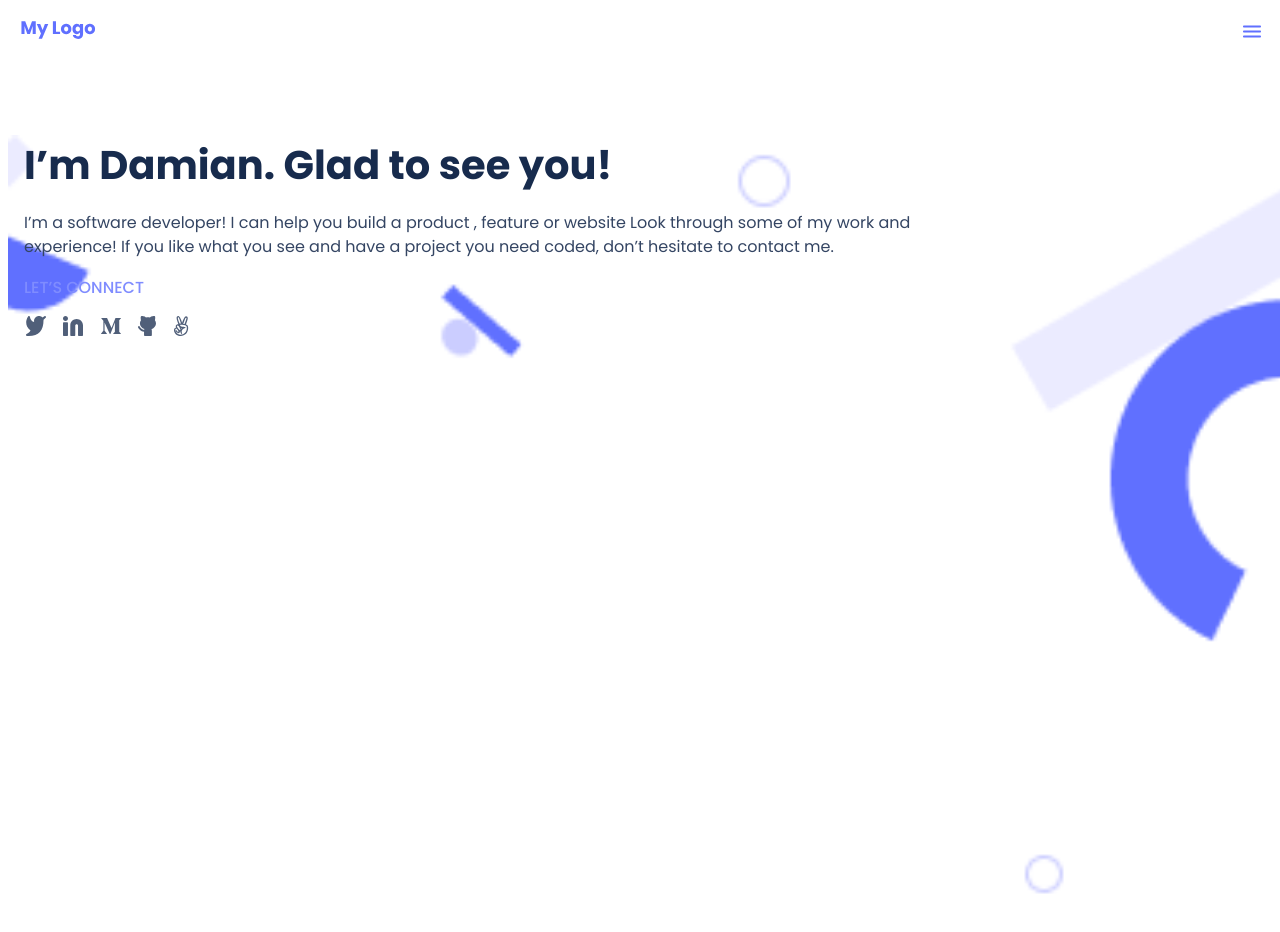
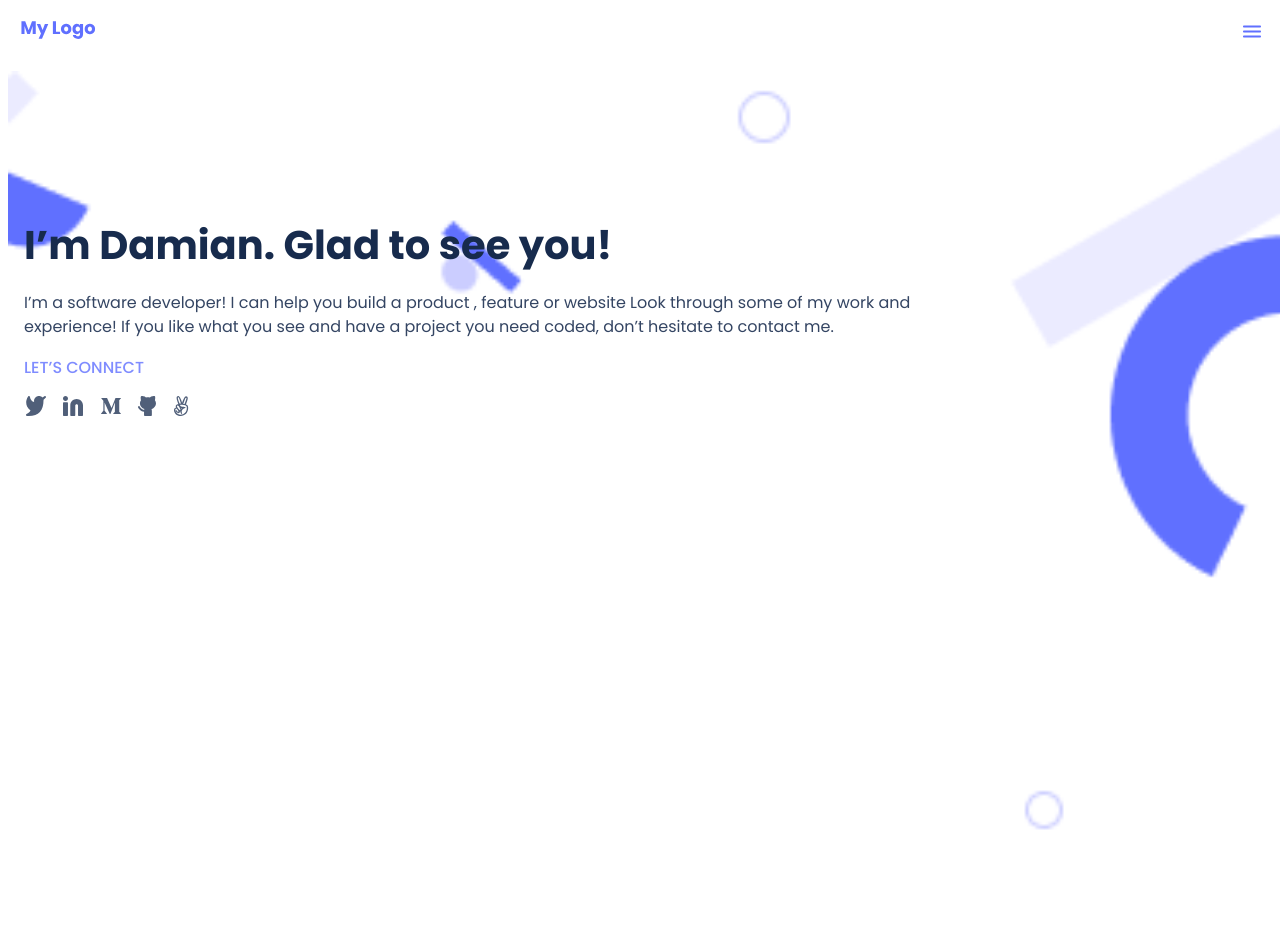
Before and after one commit to DamianDib9/personal-portfolio, a website: page index.html in a window 1280 px wide. After the commit the page ends 879 px from the top, so only its background shows below. Drawn offline with Linux system fonts and the light colour scheme.

Commit message:
Updated margins and padding

```diff
--- a/style.css
+++ b/style.css
@@ -6,15 +6,15 @@
   display: flex;
   flex-direction: row;
   justify-content: space-between;
-  margin-bottom: 5rem;
 }
 
 h1 {
   color: #172b4d;
   font-weight: 700;
   font-size: 2.5rem;
-  margin: 5rem 2rem 1rem 1rem;
+  margin: 1rem 2rem 1rem 1rem;
   width: 90%;
+  padding-top: 9rem;
 }
 
 p {
```
